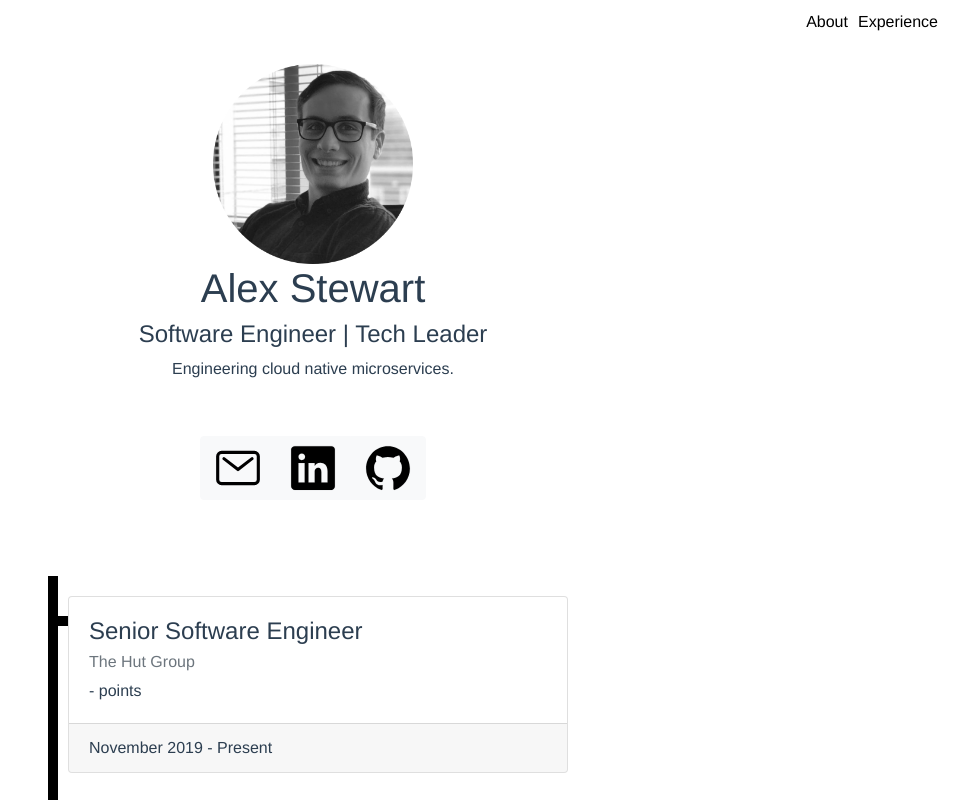
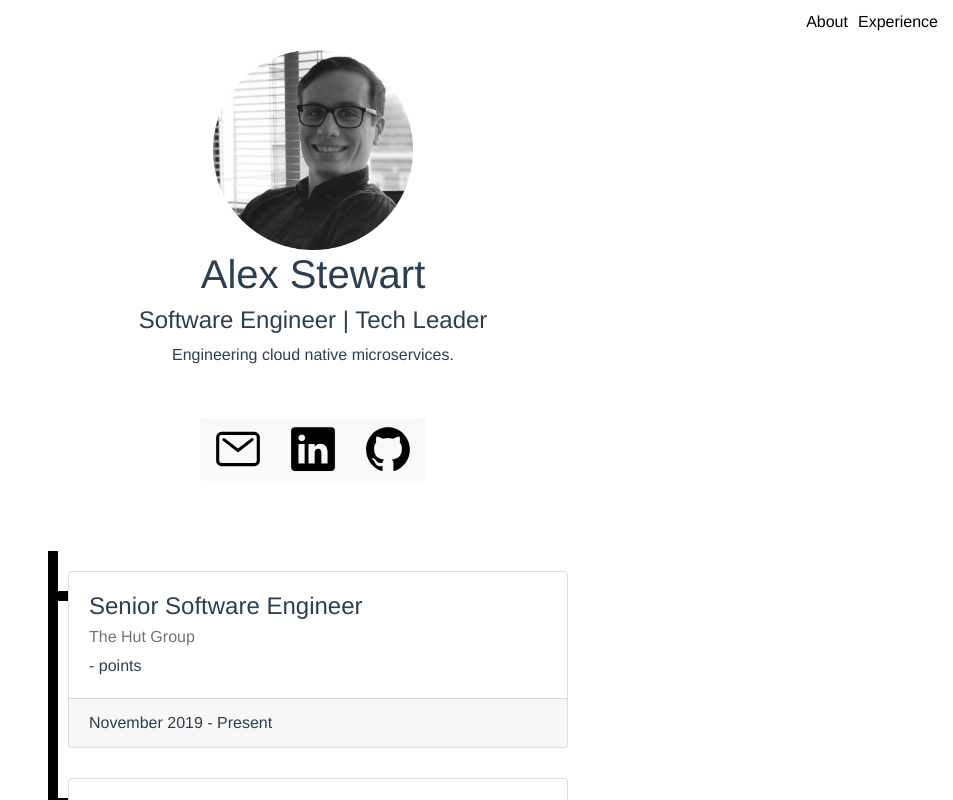
Before and after one commit to alex-stewart/professional-website, a Vue app in the folder frontend/: page / in a window 1280 px wide. Shown: the top 800 px of the page, without its empty margins (327-1280 px from the left). Built offline with nearby package versions, Linux system fonts and the light colour scheme.

Commit message:
Using pixels instead of percent for some css properties

```diff
--- a/frontend/src/components/About.vue
+++ b/frontend/src/components/About.vue
@@ -36,7 +36,7 @@
         width: 100%;
     }
     .nav-row {
-        padding-top: 5%;
-        padding-bottom: 5%;
+        padding-top: 50px;
+        padding-bottom: 50px;
     }
 </style>
--- a/frontend/src/components/Home.vue
+++ b/frontend/src/components/Home.vue
@@ -20,6 +20,6 @@
 
 <style>
     #home {
-        padding-top: 5%;
+        padding-top: 50px;
     }
 </style>
```
